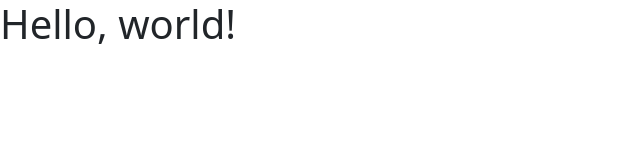
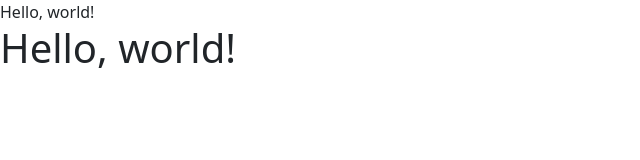
Before and after one commit to ejthom/bootstrap-boilerplate2, a plain HTML site: page index.html in a window 1280 px wide. Shown: the whole page, without its empty margins (0-640 px from the left). Drawn offline with nearby package versions, Linux system fonts and the light colour scheme.

Commit message:
linked stylesheet

```diff
--- a/index.html
+++ b/index.html
@@ -7,7 +7,7 @@
 
     <!-- Bootstrap CSS -->
     <link href="https://cdn.jsdelivr.net/npm/bootstrap@5.0.1/dist/css/bootstrap.min.css" rel="stylesheet" integrity="sha384-+0n0xVW2eSR5OomGNYDnhzAbDsOXxcvSN1TPprVMTNDbiYZCxYbOOl7+AMvyTG2x" crossorigin="anonymous">
-
+    <link rel="stylesheet" href="./css/styles.css"
     <title>Hello, world!</title>
   </head>
   <body>
```
